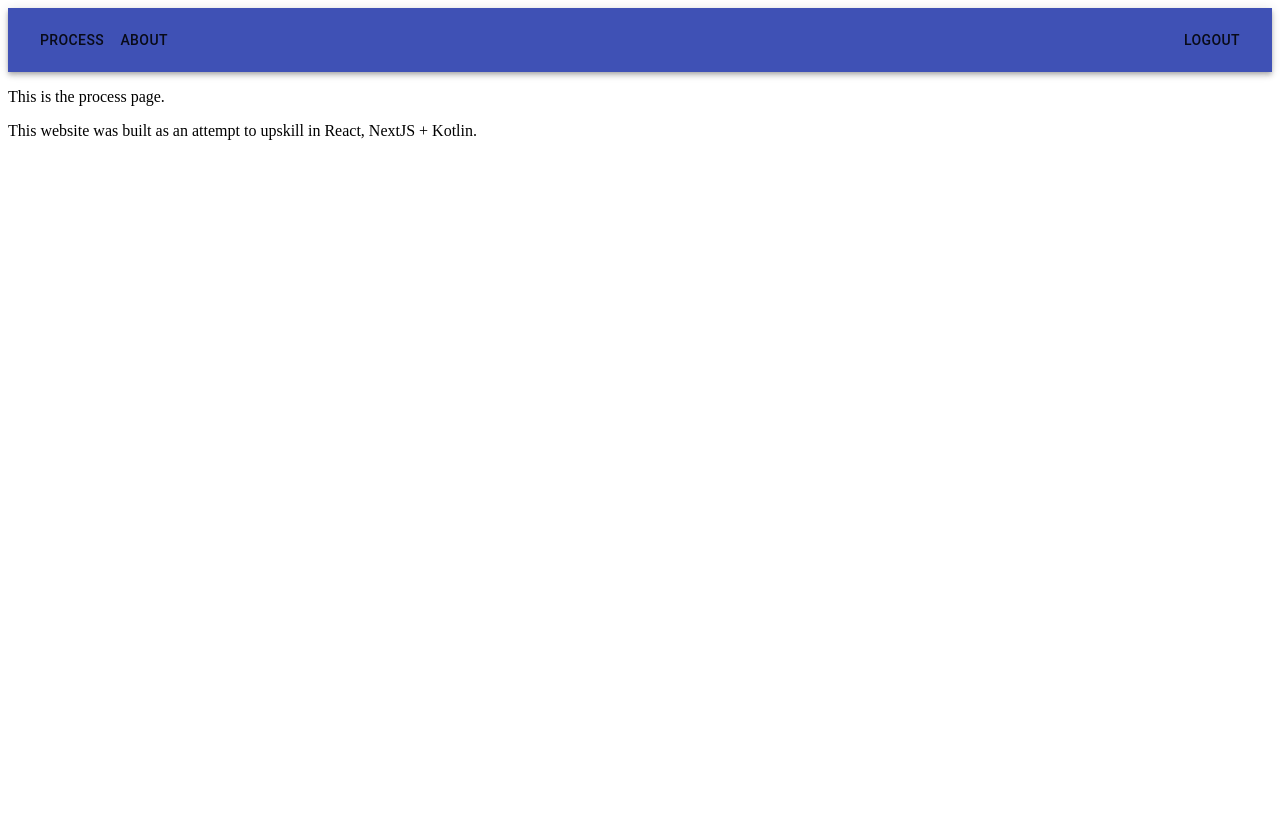
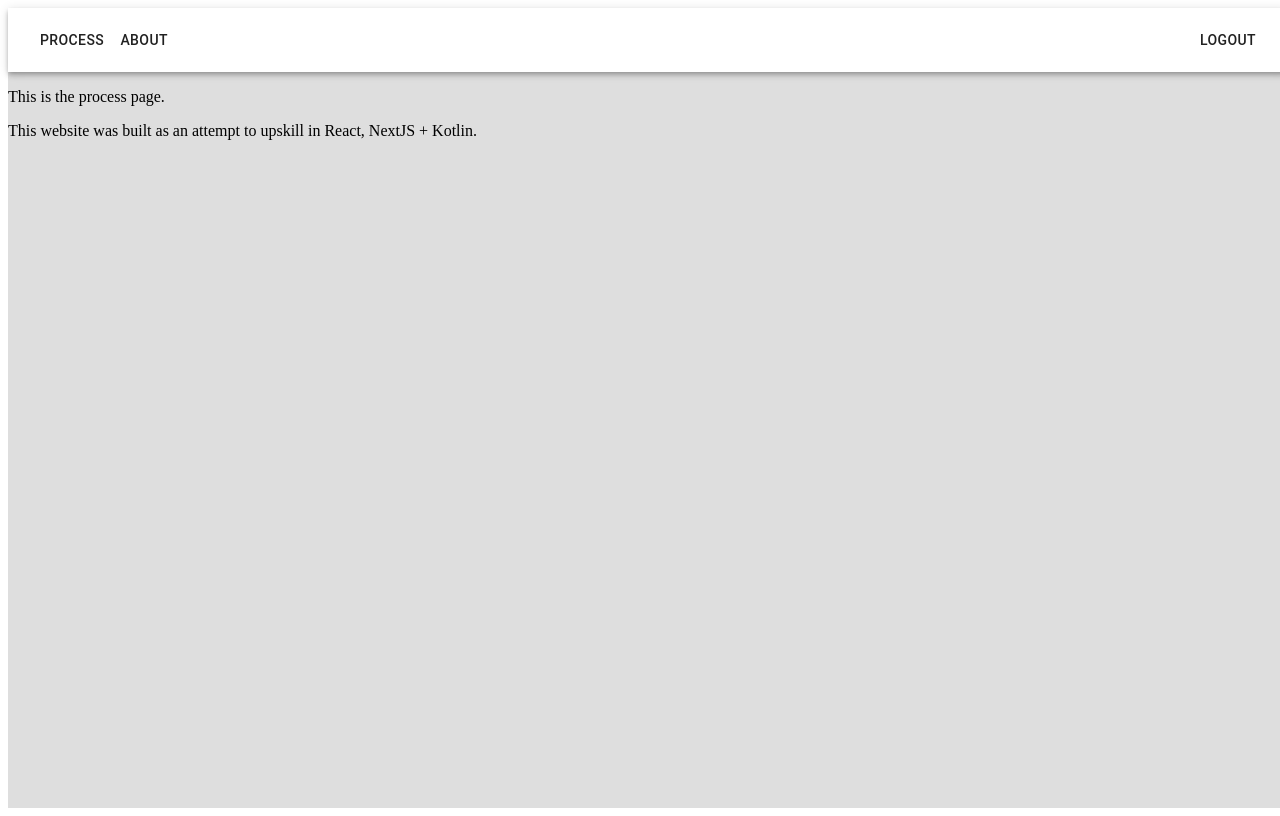
Before and after one commit to We-Solve-For-X/statement-processor-FE, a Next.js app: page /process in a window 1280 px wide. Built offline with nearby package versions, Linux system fonts and the light colour scheme.

Commit message:
minor styling

```diff
--- a/components/PageLayout.js
+++ b/components/PageLayout.js
@@ -7,7 +7,7 @@ const layoutStyle = {
 };
 
 const PageLayout = props => (
-  <div style={layoutStyle}>
+  <div style={{width: "100vw", height: "100vh", backgroundColor: "#DEDEDE"}}>
     <Header />
     {props.children}
   </div>
--- a/components/header.js
+++ b/components/header.js
@@ -11,7 +11,7 @@ export default function ButtonAppBar() {
 
   return (
     <div>
-      <AppBar position="static">
+      <AppBar position="static" color="#DEDEDE">
 
         <Toolbar style={{display: "flex", flexDirection: "row", justifyContent: "space-between"}}>
          <div>
```
